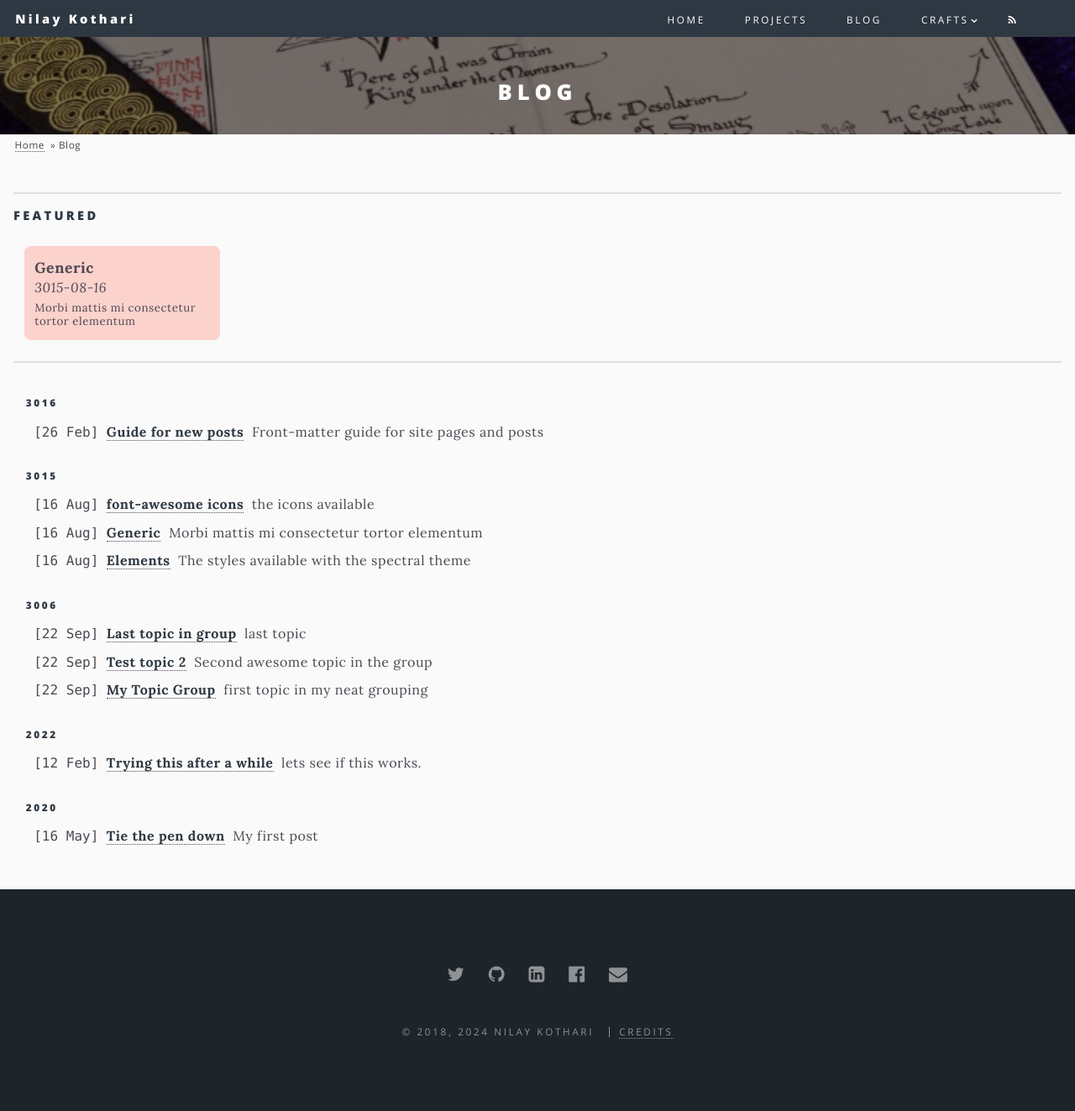
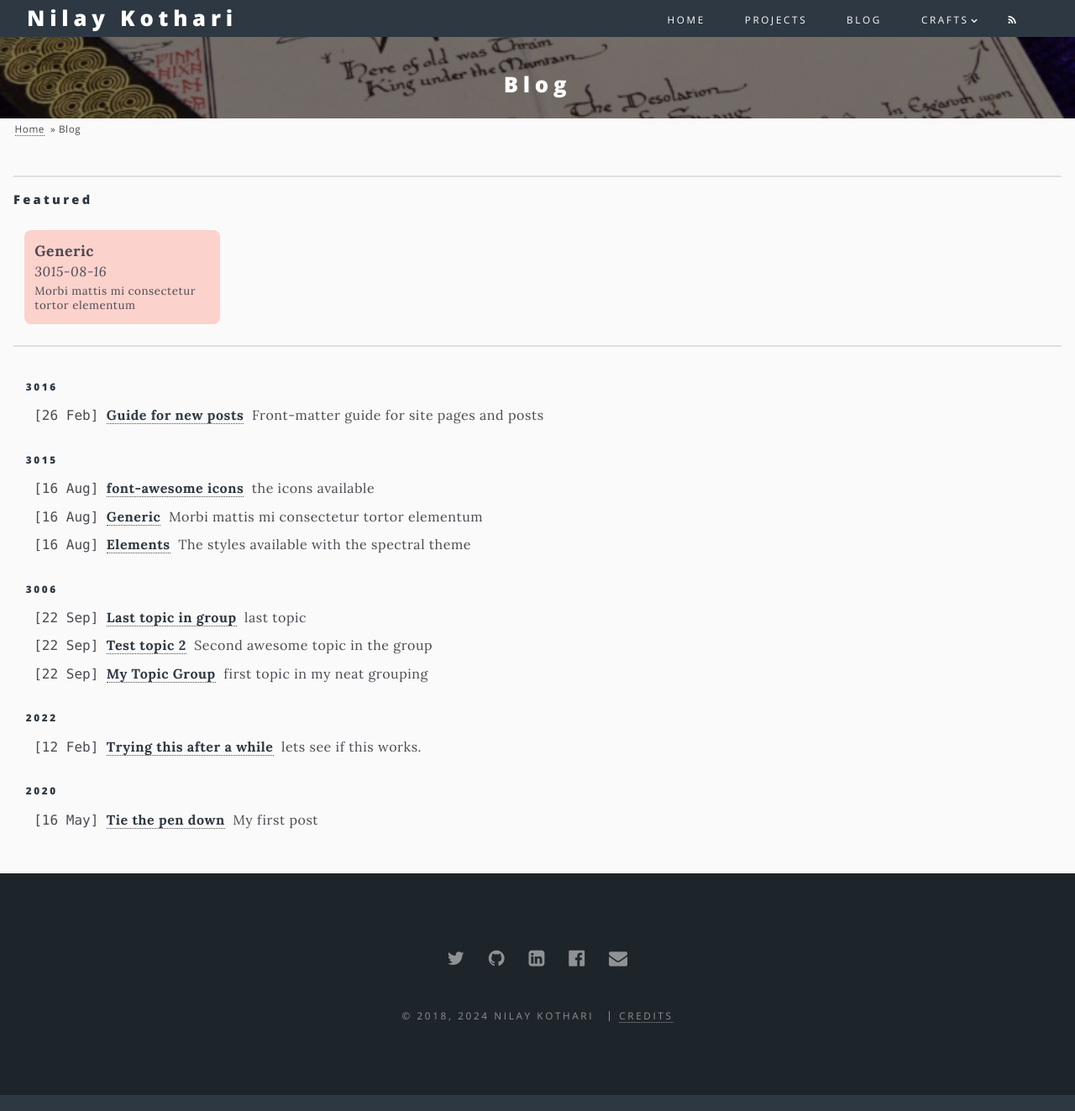
Before and after one commit to nilaymk/nilaymk.github.io, a Jekyll site: the page built from blog/blogs.html, in a window 1280 px wide and 1323 px high. Shown: the whole window at 84% size. Built offline with Jekyll 4.4.1, drawn with Linux system fonts in a browser that asks for light colours.

Commit message:
Fix 'h1' heading colour and style and preserve character case for headings

```diff
--- a/css/main.scss
+++ b/css/main.scss
@@ -106,7 +106,7 @@ $baseurl: '{{ site.baseurl }}/images';
 		letter-spacing: _size(letter-spacing-alt);
 		line-height: 1em;
 		margin: 0 0 (_size(element-margin) * 0.5) 0;
-		text-transform: uppercase;
+		/* text-transform: uppercase; */
 
 		code {
 			text-transform: none;
@@ -118,13 +118,21 @@ $baseurl: '{{ site.baseurl }}/images';
 		}
 	}
 
+	h1 {
+		font-size: _font(hdr-size-xxlarge);
+
+		@include breakpoint(small) {
+			font-size: _font(hdr-size-xxlarge);
+			line-height: _font(hdr-lheight-normal);
+		}
+	}
+
 	h2 {
 		font-size: _font(hdr-size-xlarge);
-		line-height: 1.75em;
 
 		@include breakpoint(small) {
-			font-size: _font(hdr-size-large);
-			line-height: 1.65em;
+			font-size: _font(hdr-size-xlarge);
+			line-height: _font(hdr-lheight-normal);
 		}
 	}
 
@@ -133,7 +141,7 @@ $baseurl: '{{ site.baseurl }}/images';
 		line-height: _font(hdr-lheight-large);
 
 		@include breakpoint(small) {
-			font-size: _font(hdr-size-small);
+			font-size: _font(hdr-size-normal);
 			line-height: _font(hdr-lheight-normal);
 		}
 	}
@@ -349,7 +357,7 @@ $baseurl: '{{ site.baseurl }}/images';
 		}
 
 		.excerpt-inline {
-			font-size: _font(hdr-size-xxsmall);
+			font-size: _font(hdr-size-xsmall);
 			font-weight: _font(weight);
 		}
 
@@ -1242,7 +1250,7 @@ $baseurl: '{{ site.baseurl }}/images';
 				color: _palette($p, fg-bold);
 			}
 
-			h2, h3, h4, h5, h6 {
+			h1, h2, h3, h4, h5, h6 {
 				color: _palette($p, fg-bold);
 			}
 
```
